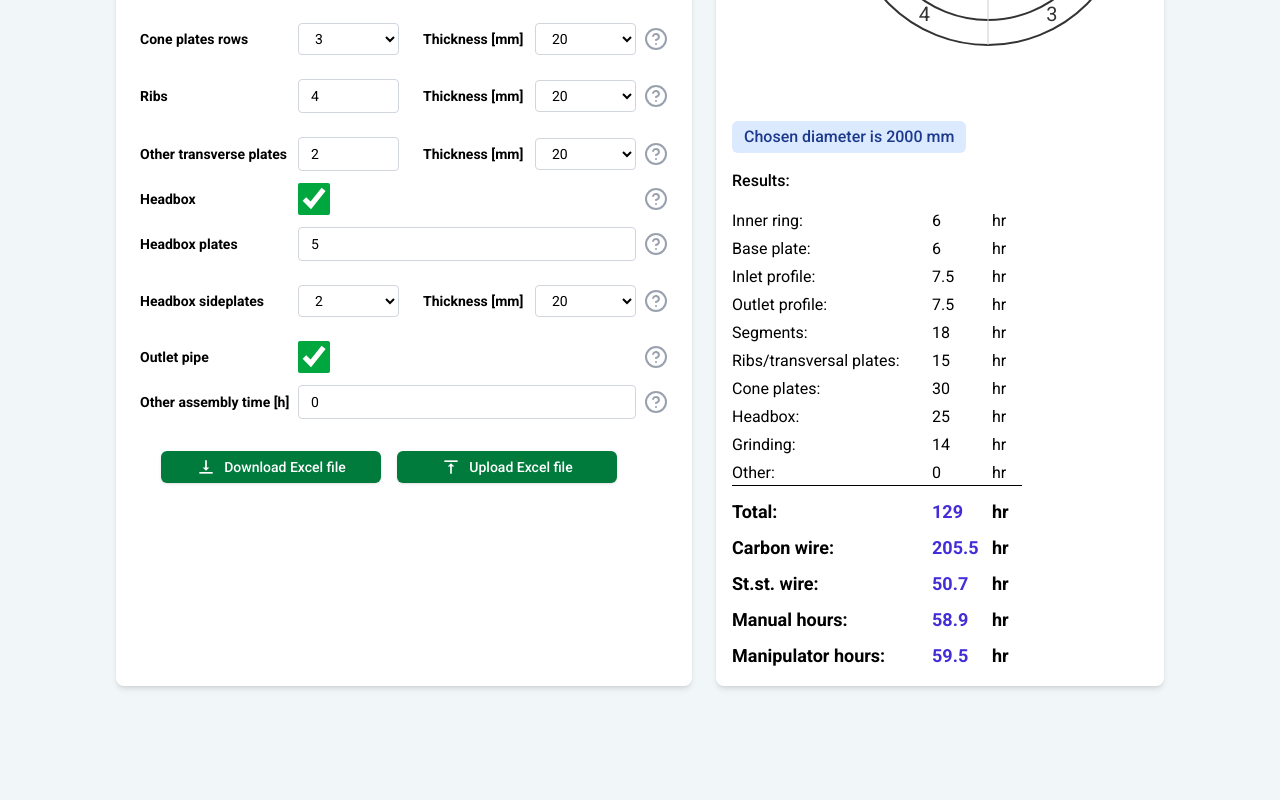
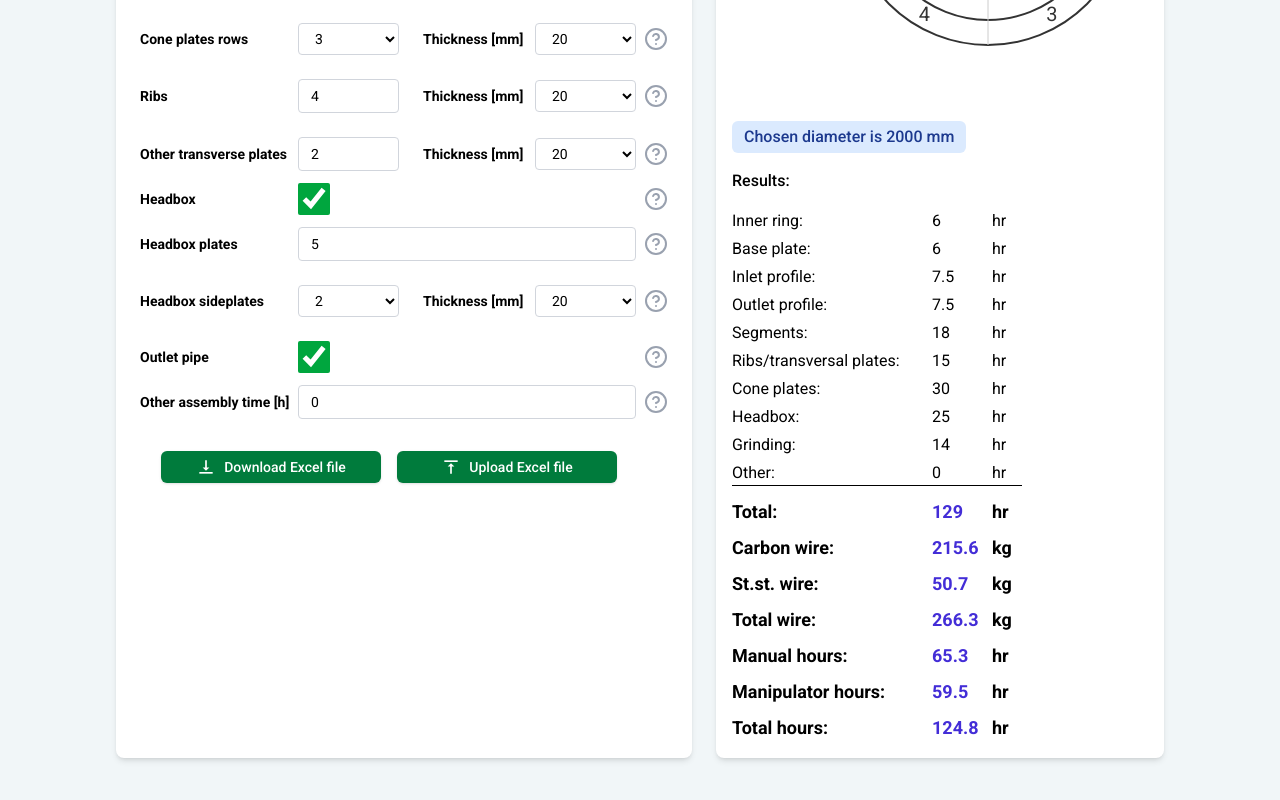
Before and after one commit to djzib0/nozzle-calculator-next, a Next.js app: page / in a window 1280 px wide. Shown: the part 393-1193 px from the top of the page. Before the commit the page ends 1159 px from the top, so only its background shows below. Built offline with nearby package versions, Linux system fonts and the light colour scheme.

Commit message:
WIP: fixing some errors, testing

```diff
--- a/components/nozzleParametersForm/NozzleParametersForm.tsx
+++ b/components/nozzleParametersForm/NozzleParametersForm.tsx
@@ -399,9 +399,9 @@ const NozzleParametersForm = () => {
             onChange={handleChange}
             value={formData.ribsThickness}
           >
-            {Array.from({ length: 41 }, (_, i) => (
-              <option key={i} value={i}>
-                {i}
+            {[...filletWeld.keys()].map((key) => (
+              <option key={key} value={key}>
+                {key}
               </option>
             ))}
           </select>
@@ -441,9 +441,9 @@ const NozzleParametersForm = () => {
             onChange={handleChange}
             value={formData.otherTransversePlatesThickness}
           >
-            {Array.from({ length: 41 }, (_, i) => (
-              <option key={i} value={i}>
-                {i}
+            {[...filletWeld.keys()].map((key) => (
+              <option key={key} value={key}>
+                {key}
               </option>
             ))}
           </select>
@@ -783,12 +783,17 @@ const NozzleParametersForm = () => {
             <div className='grid grid-cols-[200px_60px_30px] gap-y-1'>
                 <p className='font-semibold text-lg mt-2 '>Carbon wire:</p>
                 <p className='font-semibold text-lg mt-2 text-indigo-700 dark:text-indigo-300'>{weldingResult.carbonSteelWire}</p>
-                <p className='font-semibold text-lg mt-2 '>hr</p>
+                <p className='font-semibold text-lg mt-2 '>kg</p>
             </div>
             <div className='grid grid-cols-[200px_60px_30px] gap-y-1'>
                 <p className='font-semibold text-lg mt-2 '>St.st. wire:</p>
                 <p className='font-semibold text-lg mt-2 text-indigo-700 dark:text-indigo-300'>{weldingResult.stainlessSteelWire}</p>
-                <p className='font-semibold text-lg mt-2 '>hr</p>
+                <p className='font-semibold text-lg mt-2 '>kg</p>
+            </div>
+            <div className='grid grid-cols-[200px_60px_30px] gap-y-1'>
+                <p className='font-semibold text-lg mt-2 '>Total wire:</p>
+                <p className='font-semibold text-lg mt-2 text-indigo-700 dark:text-indigo-300'>{(Number(weldingResult.carbonSteelWire) + Number(weldingResult.stainlessSteelWire)).toFixed(1)}</p>
+                <p className='font-semibold text-lg mt-2 '>kg</p>
             </div>
             <div className='grid grid-cols-[200px_60px_30px] gap-y-1'>
                 <p className='font-semibold text-lg mt-2 '>Manual hours:</p>
@@ -798,6 +803,11 @@ const NozzleParametersForm = () => {
             <div className='grid grid-cols-[200px_60px_30px] gap-y-1'>
                 <p className='font-semibold text-lg mt-2 '>Manipulator hours:</p>
                 <p className='font-semibold text-lg mt-2 text-indigo-700 dark:text-indigo-300'>{weldingResult.manipulatorWeldingHours}</p>
+                <p className='font-semibold text-lg mt-2 '>hr</p>
+            </div>
+            <div className='grid grid-cols-[200px_60px_30px] gap-y-1'>
+                <p className='font-semibold text-lg mt-2 '>Total hours:</p>
+                <p className='font-semibold text-lg mt-2 text-indigo-700 dark:text-indigo-300'>{(Number(weldingResult.manualWeldingHours) + Number(weldingResult.manipulatorWeldingHours)).toFixed(1)}</p>
                 <p className='font-semibold text-lg mt-2 '>hr</p>
             </div>
         </div>
--- a/lib/utils.tsx
+++ b/lib/utils.tsx
@@ -190,12 +190,12 @@ export const calculateOptimaAssemblyHours= (formData: NozzleFormDataType) => {
   }
 
   // // calculate segments
-  const allSegments = formData.ribs * formData.segments + formData.otherTransversePlates * formData.segments
+  const allSegments = Number(formData.ribs) * formData.segments + formData.otherTransversePlates * formData.segments
   const segmentsHours = hours.segmentPlateAssembly * allSegments
   result += segmentsHours
 
   // // calculate ribs and other transversal plates
-  const ribsAndTransversalHours = formData.ribs * hours.ribOrTransversalPlateAssembly + formData.otherTransversePlates * hours.ribOrTransversalPlateAssembly
+  const ribsAndTransversalHours = Number(formData.ribs) * hours.ribOrTransversalPlateAssembly + formData.otherTransversePlates * hours.ribOrTransversalPlateAssembly
   result += ribsAndTransversalHours
 
   // // calculate cone plates assembly
@@ -245,7 +245,7 @@ const WASTE_FACTOR = 1.1 // how much more welding wire is required compared to t
 // CALCULATE INNER RING
 export const calculateInnerRingWelds = (formData: NozzleFormDataType) => {
 
-  // resuable variables
+  // reusable variables
   const nozzleCircumference = Number(formData.diameter) * Math.PI
 
   // result variables
@@ -532,13 +532,16 @@ export const calculateConePlatesWelds = (formData: NozzleFormDataType) => {
 
   // calculate wire
   // wire = average diameter [meter] * number of seams * welding wire usage per meter
-  const wirePerMeter = conePlatesWelding.get(formData.coneThickness);
+  const wirePerMeter = conePlatesWelding.get(Number(formData.coneThickness));
   const numberOfHeadboxPlates = formData.isHeadbox ? Number(formData.headboxSidePlates + 1) : 0;
 
   if (!wirePerMeter) throw new Error("Something went wrong!")
 
   const circumferencialSeamsWire = averageDiameter * numberOfCircumferencialSeams * wirePerMeter;
-  const horizontalSeamsWire = Number(formData.profileHeight) /1000 * (formData.ribs + numberOfHeadboxPlates) * wirePerMeter
+  const horizontalSeamsWire = Number(formData.profileHeight) / 1000 * (Number(formData.ribs) + Number(numberOfHeadboxPlates) + Number(formData.otherTransversePlates)) * wirePerMeter
+
+  console.log(horizontalSeamsWire, " horizontal")
+
 
   return {
     manualWeldingHours: horizontalSeamsWire * MANUAL_WELDING,
@@ -558,6 +561,14 @@ export const calculateWelding = (formData: NozzleFormDataType) => {
   const ribsWelding = calculateRibsWelds(formData);
   const headboxWelding = calculateHeadboxWelds(formData);
   const conePlatesWelding = calculateConePlatesWelds(formData);
+
+  // console.log(innerRingWelding, "inner ring")
+  // console.log(segmentsWelding, "segments ring")
+  // console.log(inletWelding, "inlet ring")
+  // console.log(outletWelding, "outlet ring")
+  // console.log(ribsWelding, "ribs ring")
+  // console.log(headboxWelding, "headbox ring")
+  // console.log(conePlatesWelding, "coneplates ring")
 
   const totalCarbonSteelWeldingWire: number =
       innerRingWelding.carbonSteelWire
@@ -594,8 +605,8 @@ export const calculateWelding = (formData: NozzleFormDataType) => {
   return {
     carbonSteelWire: (totalCarbonSteelWeldingWire * WASTE_FACTOR).toFixed(1),
     stainlessSteelWire: (totalStainlessSteelWeldingWire * WASTE_FACTOR).toFixed(1),
-    manualWeldingHours: totalManualWeldingHours.toFixed(1),
-    manipulatorWeldingHours: totalManipulatorWeldingHours.toFixed(1),
+    manualWeldingHours: Number(totalManualWeldingHours).toFixed(1),
+    manipulatorWeldingHours: Number(totalManipulatorWeldingHours).toFixed(1),
   }
 
 }
```
